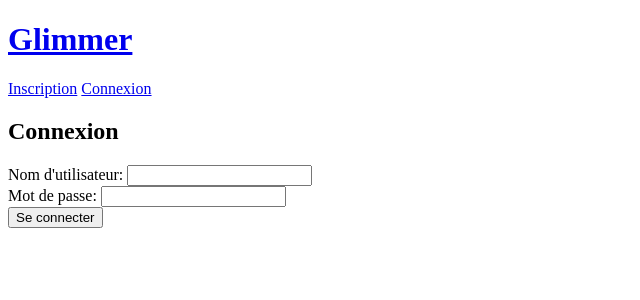
After one commit to oscorchan/Glimmer, a Django app: page /login in a window 1280 px wide. The commit adds this page. Shown: the top 300 px of the page, without its empty margins (0-640 px from the left). Run offline with Django 5.2, Linux system fonts and the light colour scheme.

Commit message:
creation page connexion

```diff
--- /dev/null
+++ b/accounts/templates/accounts/login.html
@@ -0,0 +1,18 @@
+{% extends "base.html" %}
+
+{% block content %}
+
+<h2>Connexion</h2>
+    <form method="post">
+        {% csrf_token %}
+        <div>
+            <label for="username">Nom d'utilisateur:</label>
+            <input type="text" id="username" name="username" required>
+        <div>
+            <label for="password">Mot de passe:</label>
+            <input type="password" id="password" name="password" required>
+        </div>
+        <button type="submit">Se connecter</button>
+    </form>
+
+{% endblock %}
--- a/accounts/views.py
+++ b/accounts/views.py
@@ -2,3 +2,6 @@ from django.shortcuts import render
 
 def signup(request):
     return render(request, 'accounts/signup.html')
+
+def login(request):
+    return render(request, 'accounts/login.html')
--- a/shop/urls.py
+++ b/shop/urls.py
@@ -18,7 +18,7 @@ from django.contrib import admin
 from django.urls import path
 from store.views import index, product_detail
 from django.conf.urls.static import static
-from accounts.views import signup
+from accounts.views import signup, login
 
 from shop import settings
 
@@ -26,5 +26,6 @@ urlpatterns = [
     path('', index, name='index'),
     path('admin/', admin.site.urls),
     path('product/<str:slug>/', product_detail, name='product'),
-    path('signup', signup, name='signup')
+    path('signup', signup, name='signup'),
+    path('login', login, name='login'),
 ] + static(settings.MEDIA_URL, document_root=settings.MEDIA_ROOT)
--- a/templates/base.html
+++ b/templates/base.html
@@ -12,6 +12,7 @@
     {% if not user.is_authenticated %}
 
         <a href="{% url "signup" %}">Inscription</a>
+        <a href="{% url "login" %}">Connexion</a>
 
     {% endif %}
 
```
